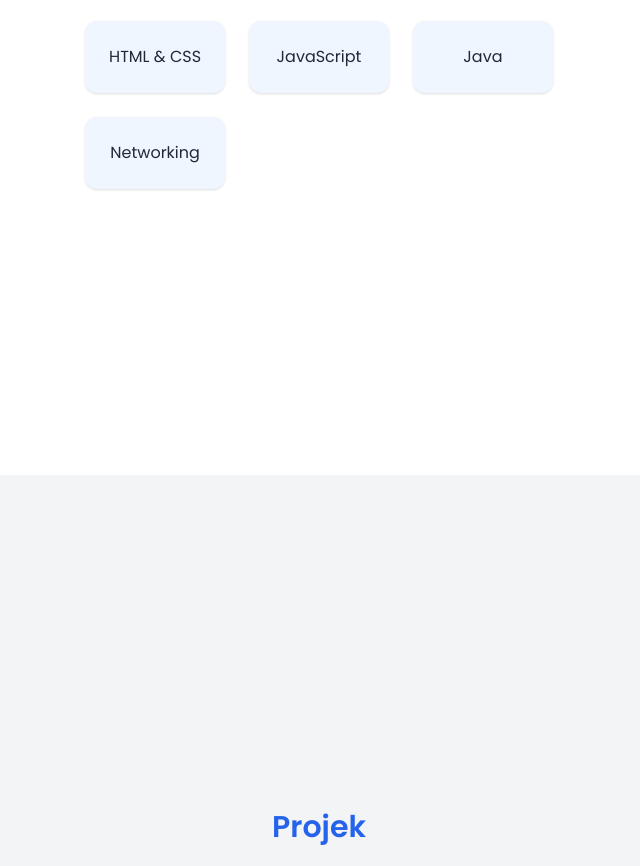
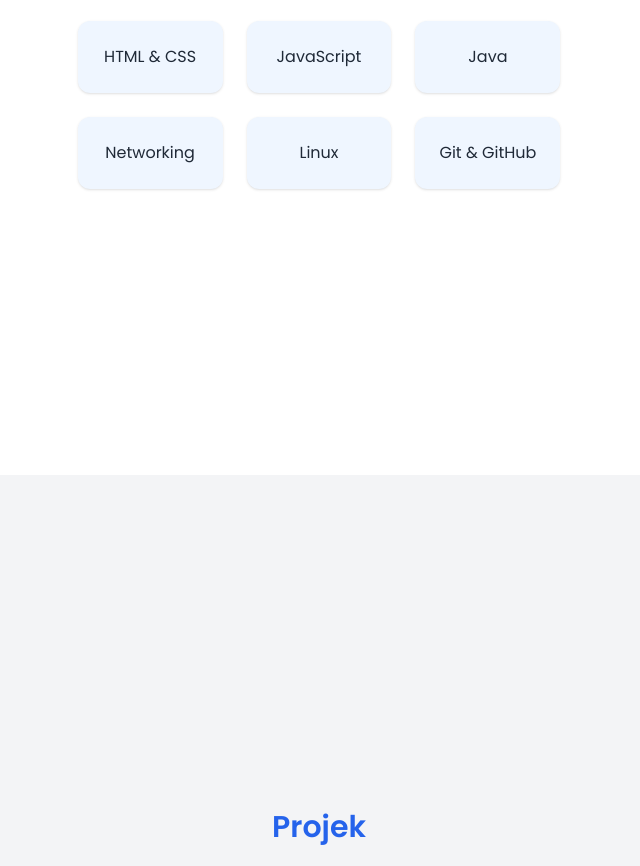
Before and after one commit to AnggaGen/Portofolio2, a plain HTML site: page index.html in a window 1280 px wide. Shown: the part 1925-2791 px from the top of the page, without its empty margins (321-961 px from the left). Drawn offline with nearby package versions, Linux system fonts and the light colour scheme.

Commit message:
index.html

```diff
--- a/index.html
+++ b/index.html
@@ -85,6 +85,8 @@
       <div class="p-6 bg-blue-50 rounded-xl shadow hover:shadow-lg transition"><p>JavaScript</p></div>
       <div class="p-6 bg-blue-50 rounded-xl shadow hover:shadow-lg transition"><p>Java</p></div>
       <div class="p-6 bg-blue-50 rounded-xl shadow hover:shadow-lg transition"><p>Networking</p></div>
+      <div class="p-6 bg-blue-50 rounded-xl shadow hover:shadow-lg transition"><p>Linux</p></div>
+      <div class="p-6 bg-blue-50 rounded-xl shadow hover:shadow-lg transition"><p>Git & GitHub</p></div>
     </div>
   </section>
 
```
